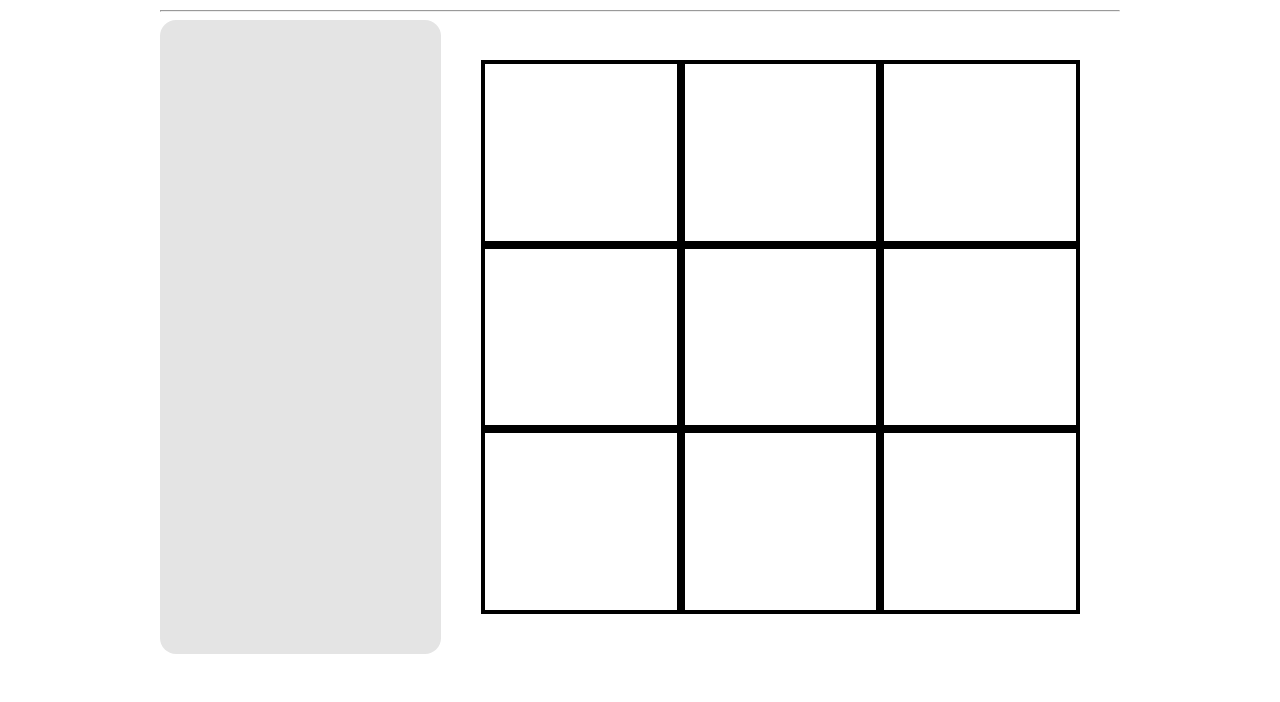
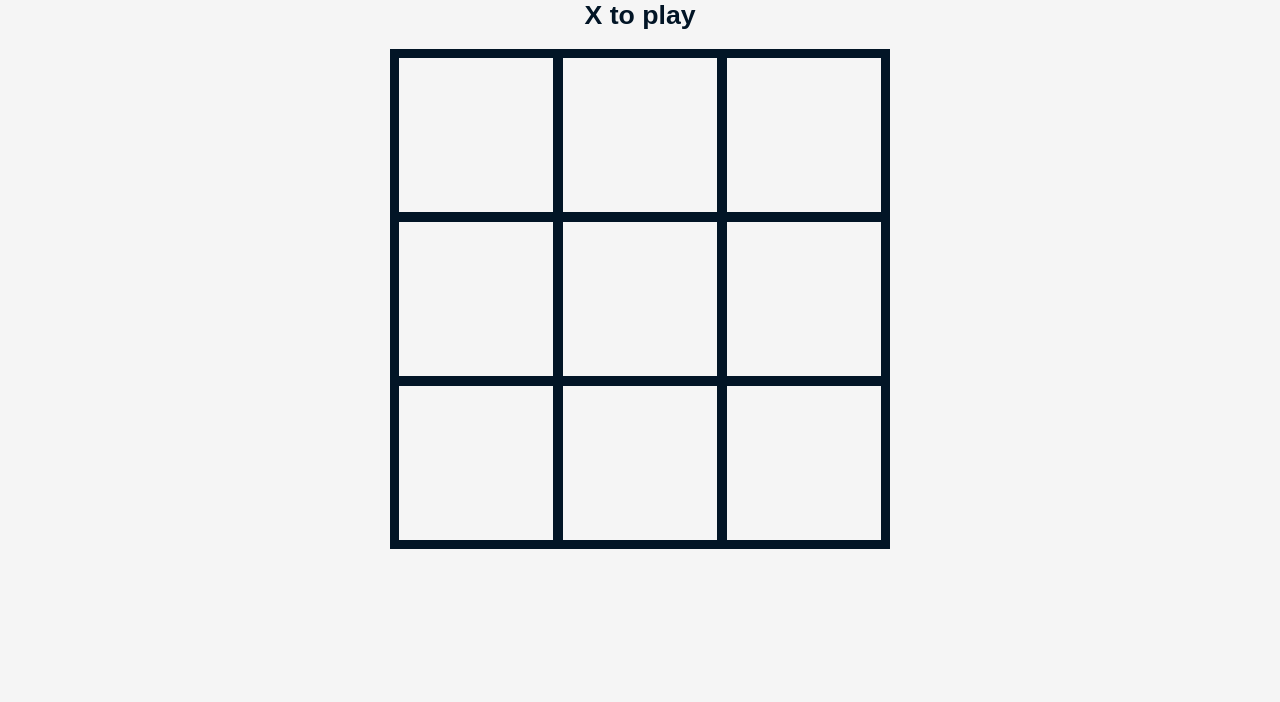
Before and after one commit to Dani-0TB/top-tac-toe.js, a website: page index.html in a window 1280 px wide. Shown: the part 98-800 px from the top of the page. Drawn offline with Linux system fonts and the light colour scheme.

Commit message:
added sass, icons and refactor basic display logic
Sass was added for styling the app, to allow for theme switching
and maintainability. Also changed structure of the display, added
SVG icons and changed the logic to account for no turn being played.
Added a display for the current player to play.

```diff
--- a/index.html
+++ b/index.html
@@ -4,25 +4,19 @@
   <meta charset="UTF-8">
   <meta name="viewport" content="width=device-width, initial-scale=1.0">
   <title>top-tac-toe.js</title>
-  <link rel="stylesheet" href="styles.css">
+  <link rel="stylesheet" href="styles/main.css">
   <script defer src="main.js"></script>
 </head>
 <body>
+  <div class="app">
+    <h1 class="title">TOP-TAC-TOE.js</h1>
+    <hr class="hr">
+    <div class="current-player">
 
-  <div class="container">
-    <h1 class="title mb">TOP-TAC-TOE.js</h1>
-    <hr class="separator">
-    <div class="app">
-      <div class="sidebar">
+    </div>
+    <div class="game-display">
 
-      </div>
-      <div class="game-wrapper">
-        <div class="board">
-
-        </div>
-      </div>
     </div>
   </div>
-
 </body>
 </html>
--- a/main.js
+++ b/main.js
@@ -210,32 +210,46 @@ const gameState = (function (){
         console.log(`${ symbol } to move`);
     }
 
-    return { playTurn, resetGame, playGame }
+    const getCurrentPlayer = function() {
+        return currentPlayer;
+    }
+    return { playTurn, resetGame, playGame, getCurrentPlayer }
 
 })();
 
 const boardDisplay = (function () {
-    const boardContainer = document.querySelector(".board");
+    const gameDisplay = document.querySelector(".game-display");
+    const currentPlayer = document.querySelector(".current-player");
 
     const initDisplay = function() {
         for (let i = 0; i < 9; i++) {
             let square = document.createElement("div");
             square.classList.add("square");
             square.setAttribute("data-id", i);
-            boardContainer.appendChild(square);
+            gameDisplay.appendChild(square);
 
-            square.addEventListener("click", updateCell);
+            square.addEventListener("click", (updateCell));
         }
+
+        updateDisplay();
     }
 
-    const updateCell = function (e) {
+    const updateCell = function(e) {
         let target = e.target;
-        let data = target.dataset.id;
-        gameState.playTurn(data);
+        if (gameState.playTurn(target.dataset.id))
+        {
+            let icon = gameBoard.getCell(target.dataset.id) === "O" ?
+                        `<svg class="symbol" xmlns="http://www.w3.org/2000/svg" width="1em" height="1em" viewBox="0 0 24 24"><path fill="currentColor" d="M12 20a8 8 0 0 1-8-8a8 8 0 0 1 8-8a8 8 0 0 1 8 8a8 8 0 0 1-8 8m0-18A10 10 0 0 0 2 12a10 10 0 0 0 10 10a10 10 0 0 0 10-10A10 10 0 0 0 12 2"/></svg>`:
+                        `<svg xmlns="http://www.w3.org/2000/svg" width="1em" height="1em" viewBox="0 0 24 24" class="symbol"><path fill="currentColor" d="M19 6.41L17.59 5L12 10.59L6.41 5L5 6.41L10.59 12L5 17.59L6.41 19L12 13.41L17.59 19L19 17.59L13.41 12z"/></svg`;
+            target.innerHTML = icon;
+            gameBoard.print();
+        }
 
-        let cell = document.createElement("div");
-        cell.innerText = gameBoard.getCell(data);
-        target.appendChild(cell)
+        updateDisplay();
+    }
+
+    const updateDisplay = function() {
+        currentPlayer.innerText = gameState.getCurrentPlayer() ? "O to play" : "X to play";
     }
 
     initDisplay();
--- /dev/null
+++ b/sass/_base.scss
@@ -0,0 +1,53 @@
+@use "reset";
+@use "theme";
+
+:root {
+    font-family: sans-serif;
+
+    background-color: theme.$bg-light;
+    color: theme.$text-primary;
+    border-color: theme.$black;
+
+    transition: background-color 0.5s ease-in-out,
+                color 0.5s ease-in-out,
+                border-color 0.5s ease-in-out;
+}
+
+@media (prefers-color-scheme: dark) {
+    :root {
+        background-color: theme.$bg-dark;
+        color: theme.$text-primary-dark;
+        border-color: theme.$white;
+    }
+}
+
+html {
+    box-sizing: border-box;
+}
+
+*, *:before, *:after {
+    box-sizing: inherit;
+}
+
+.app {
+    width: 100vw;
+    height: 100vh;
+
+    padding: 40px;
+
+    display: flex;
+    flex-flow: column wrap;
+
+    align-items: center;
+    justify-content: start;
+}
+
+.title {
+    margin-bottom: 10px;
+    font-size: 24pt;
+    font-weight: 600;
+}
+
+hr {
+    width: 100%;
+}
--- /dev/null
+++ b/sass/_game.scss
@@ -0,0 +1,33 @@
+@use 'theme.scss';
+
+$board-width: 500px;
+$board-height: 500px;
+
+
+.game-display {
+    margin: 20px;
+    width: $board-width;
+    height: $board-height;
+    border: 4px solid;
+    display: grid;
+    grid-template-columns: repeat(3, 1fr);
+    grid-template-rows: repeat(3, 1fr);
+}
+
+.square {
+    border: 5px solid;
+    cursor: pointer;
+    display: flex;
+    align-items: center;
+    justify-content: center;
+}
+
+.symbol {
+    width: 100%;
+    height: 100%;
+}
+
+.current-player {
+    font-size: 20pt;
+    font-weight: 600;
+}
--- /dev/null
+++ b/sass/_theme.scss
@@ -0,0 +1,12 @@
+/* Pallete Light */
+$bg-light: #F5F5F5;
+$text-primary: #021526;
+
+
+/* Pallete Dark */
+$bg-dark: #29263b;
+$text-primary-dark: #F5F5F5;
+
+/* Colors */
+$black: #021526;
+$white: #F5F5F5;
--- /dev/null
+++ b/sass/main.scss
@@ -0,0 +1,2 @@
+@use "base";
+@use "game";
--- a/styles.css
+++ /dev/null
@@ -1,93 +0,0 @@
-@import url("reset.css");
-
-:root {
-    font-family: sans-serif;
-}
-
-html {
-    box-sizing: border-box;
-}
-*, *:before, *:after {
-    box-sizing: inherit;
-}
-
-.container {
-    padding: 3rem 10rem;
-    display: flex;
-    flex-flow: column wrap;
-    align-items: center;
-    width: 100%;
-    height: 100vh;
-}
-
-.separator {
-    width: 100%;
-}
-
-.title {
-    font-size: 24pt;
-    font-weight: 700;
-}
-
-.app {
-    display: flex;
-    width: 100%;
-    flex: 1 0 auto;
-}
-
-.sidebar {
-    padding: 1rem;
-    border-radius: 1rem;
-    background-color: rgb(228, 228, 228);
-    flex: 1 0 auto;
-}
-
-.game-wrapper {
-    padding: 40px;
-    display: flex;
-    justify-content: center;
-    align-items: center;
-    flex: 2 0 auto;
-
-}
-
-/* board */
-.board {
-    display: grid;
-    grid-template-columns: repeat(3, 1fr);
-    grid-template-rows: repeat(3, 1fr);
-
-    width: 100%;
-    height: 100%;
-
-    max-width: 700px;
-    max-height: 700px;
-
-    min-width: 100px;
-    min-height: 100px;
-
-    border: 0px solid black;
-}
-
-.square {
-    width: 100%;
-    border: 4px solid black;
-    display: flex;
-    align-items: center;
-    justify-content: center;
-    font-family: sans-serif;
-    font-size: 70pt;
-    overflow: hidden;
-}
-
-.square:hover {
-    background-color: rgb(247, 173, 165);
-    cursor: pointer;
-
-}
-
-/* utilities */
-
-.mb {
-    margin-bottom: 20px;
-}
```
Also changed, not shown: sass/_reset.scss (renamed from reset.css), styles/main.css (added), 1 other file.
